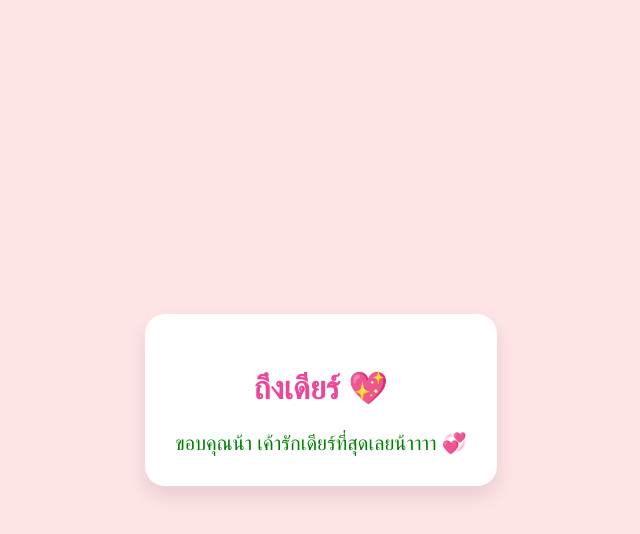
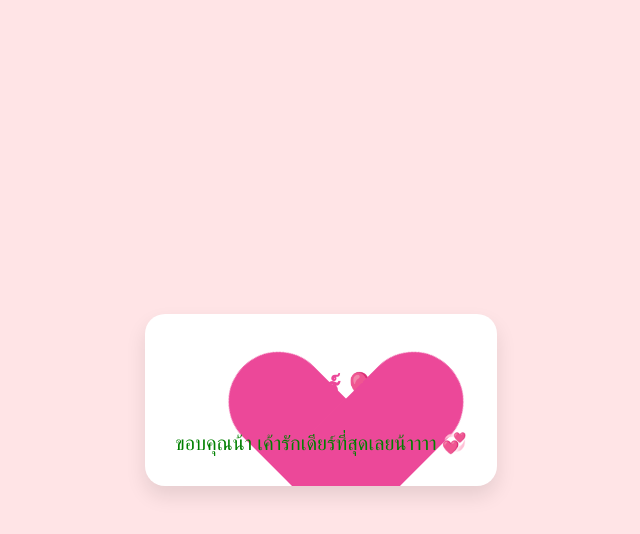
Before and after one commit to cheetahzaza555/MYGF, a plain HTML site: page index.html in a window 1280 px wide. Both pictures are taken after a click on the button "เค้ายกโทษให้ก็ได้ 💕". Shown: the whole page, without its empty margins (319-959 px from the left). Drawn offline with Linux system fonts and the light colour scheme.

Commit message:
Update index.html

```diff
--- a/index.html
+++ b/index.html
@@ -21,6 +21,8 @@
       padding: 30px;
       text-align: center;
       max-width: 400px;
+      position: relative;
+      overflow: hidden;
     }
     h1 {
       color: #ec4899;
@@ -38,7 +40,8 @@
       border-radius: 999px;
       font-size: 16px;
       cursor: pointer;
-      transition: background 0.3s;
+      transition: all 0.3s ease;
+      margin: 5px;
     }
     .btn:hover {
       background-color: #db2777;
@@ -47,6 +50,59 @@
       color: green;
       font-size: 20px;
       margin-top: 20px;
+      position: relative;
+      z-index: 2;
+    }
+    .heart {
+      position: absolute;
+      top: 50%;
+      left: 50%;
+      width: 100px;
+      height: 90px;
+      transform: translate(-50%, -50%) scale(1);
+      z-index: 1;
+      animation: drawHeart 2s forwards;
+    }
+
+    .heart::before,
+    .heart::after {
+      content: "";
+      position: absolute;
+      width: 100px;
+      height: 160px;
+      background: #ec4899;
+      border-radius: 100px 100px 0 0;
+      transform: rotate(-45deg);
+      transform-origin: 0 100%;
+      opacity: 0;
+      animation: appear 2s forwards;
+    }
+
+    .heart::after {
+      left: 0;
+      transform: rotate(45deg);
+      transform-origin: 100% 100%;
+    }
+
+    @keyframes appear {
+      0% {
+        opacity: 0;
+        transform: scale(0.5) rotate(0deg);
+      }
+      100% {
+        opacity: 1;
+      }
+    }
+
+    @keyframes drawHeart {
+      0% {
+        transform: translate(-50%, -50%) scale(0);
+        opacity: 0;
+      }
+      100% {
+        transform: translate(-50%, -50%) scale(1);
+        opacity: 1;
+      }
     }
   </style>
 </head>
@@ -58,17 +114,34 @@
       เค้าจะไม่ทำให้เดียร์ร้องไห้อีกแล้ว<br>
       ยกโทษให้เค้าได้มั้ย 🥺
     </p>
-    <button class="btn" onclick="forgive()">เค้ายกโทษให้ก็ได้ 💕</button>
+    <button id="forgive-btn" class="btn" onclick="forgive()">เค้ายกโทษให้ก็ได้ 💕</button>
+    <button id="nope-btn" class="btn" onclick="growForgive()">ยังไม่ยกโทษ! 😠</button>
     <div class="message" id="forgive-msg" style="display: none;">
       ขอบคุณน้า เค้ารักเดียร์ที่สุดเลยน้าาาา 💞
     </div>
+    <div class="heart" id="heart" style="display: none;"></div>
   </div>
 
   <script>
+    let forgiveBtn = document.getElementById("forgive-btn");
+    let noBtn = document.getElementById("nope-btn");
+    let apologyText = document.getElementById("apology-text");
+    let forgiveMsg = document.getElementById("forgive-msg");
+    let heart = document.getElementById("heart");
+
     function forgive() {
-      document.getElementById("apology-text").style.display = "none";
-      document.querySelector("button").style.display = "none";
-      document.getElementById("forgive-msg").style.display = "block";
+      apologyText.style.display = "none";
+      forgiveBtn.style.display = "none";
+      noBtn.style.display = "none";
+      forgiveMsg.style.display = "block";
+      heart.style.display = "block";
+    }
+
+    function growForgive() {
+      let currentSize = window.getComputedStyle(forgiveBtn).fontSize;
+      let newSize = parseFloat(currentSize) * 1.2;
+      forgiveBtn.style.fontSize = newSize + "px";
+      forgiveBtn.style.padding = (parseFloat(forgiveBtn.style.padding || 12) * 1.2) + "px";
     }
   </script>
 </body>
```
